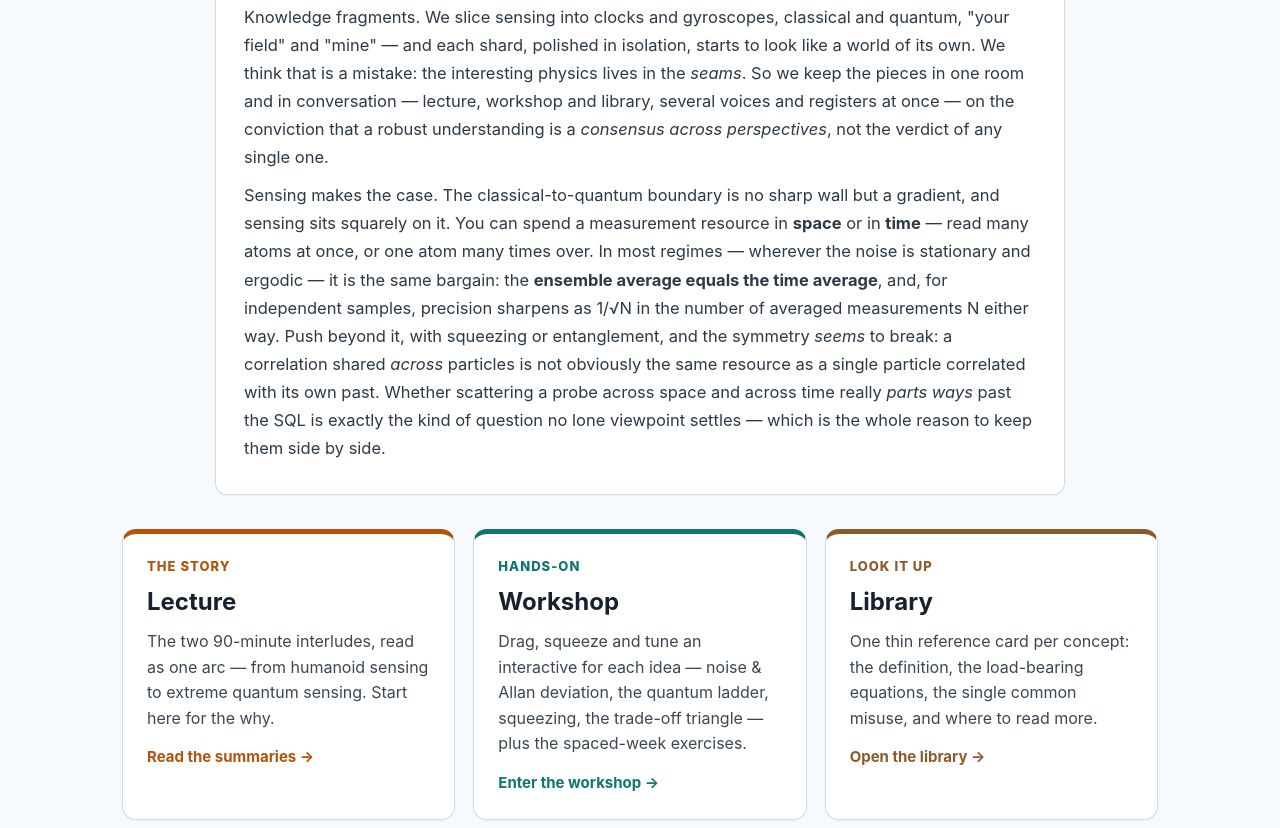
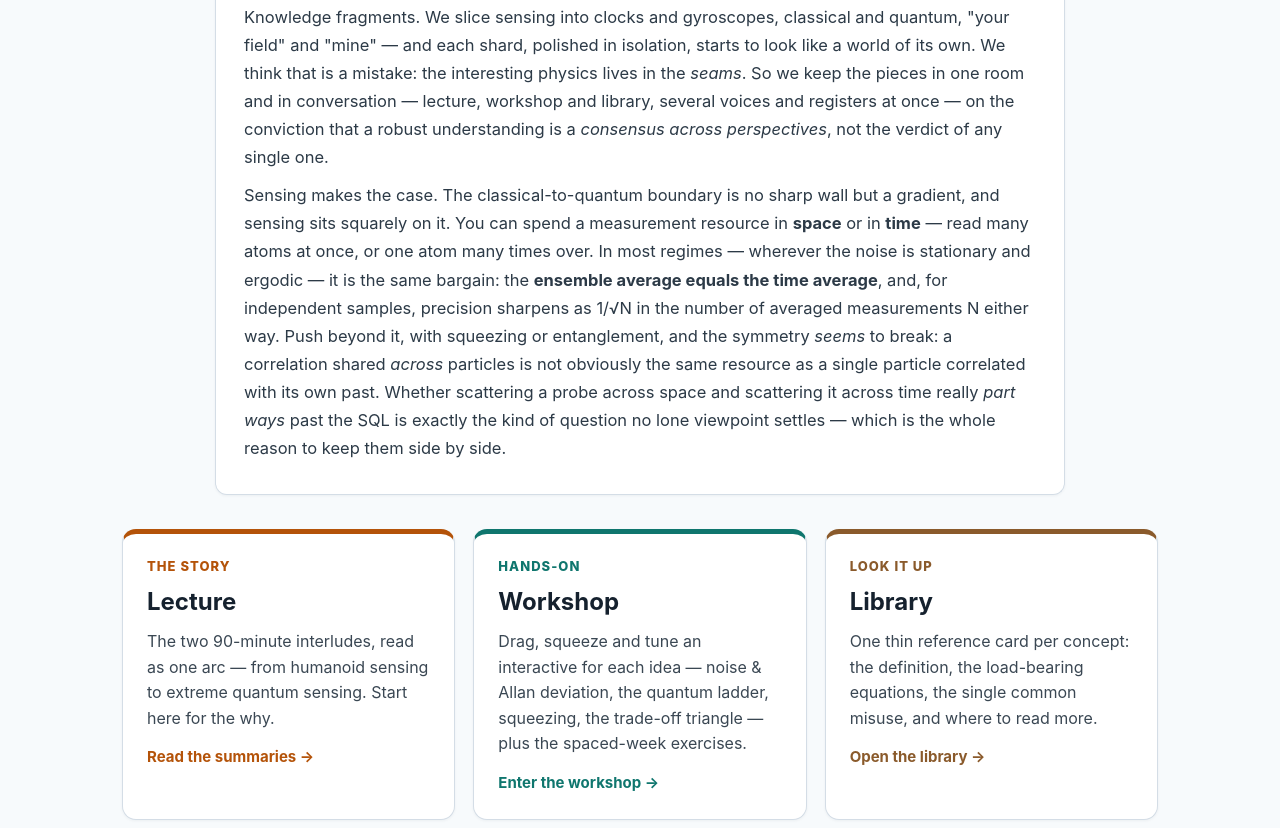
Before and after one commit to uwarring82/sensing-2026, a plain HTML site: page index.html in a window 1280 px wide. Shown: the part 532-1360 px from the top of the page. Drawn offline with Linux system fonts and the light colour scheme.

Commit message:
Publish hub: sync from sensing-web (2026-06-10)

```diff
--- a/index.html
+++ b/index.html
@@ -84,9 +84,9 @@
   precision sharpens as 1/√N in the number of averaged measurements N either way. Push beyond it, with squeezing or
   entanglement, and the symmetry <span class="em">seems</span> to break: a correlation shared
   <span class="em">across</span> particles is not obviously the same resource as a single particle correlated
-  with its own past. Whether scattering a probe across space and across time really <i>parts ways</i> past the
-  SQL is exactly the kind of question no lone viewpoint settles — which is the whole reason to keep them side
-  by side.</p>
+  with its own past. Whether scattering a probe across space and scattering it across time really
+  <i>part ways</i> past the SQL is exactly the kind of question no lone viewpoint settles — which is the whole
+  reason to keep them side by side.</p>
 </section>
 
 <nav class="doors">
@@ -138,7 +138,7 @@
 <footer>
   Sensing 2026 · University of Freiburg (by U. Warring).
   Every page works offline, with no tracking. Built as a teaching companion — sources are linked, not rehosted.
-  <br>Text &amp; figures © 2026 U. Warring, released under <a href="https://creativecommons.org/licenses/by/4.0/" target="_blank" rel="noopener noreferrer">CC&nbsp;BY&nbsp;4.0</a> · version 2026.06.
+  <br>Text &amp; figures © 2026 U. Warring, released under <a href="https://creativecommons.org/licenses/by/4.0/" target="_blank" rel="noopener noreferrer">CC&nbsp;BY&nbsp;4.0</a> · version 2026.06.1.
   External links open on third-party platforms (YouTube, journals) that run their own tracking — the
   no-tracking promise covers this site, not where its links lead.
 </footer>
```
Also changed, not shown: lectures.html (+1 -0 lines), reference.html (+4 -3 lines), resources.html (+1 -0 lines), workshop.html (+1 -0 lines).
